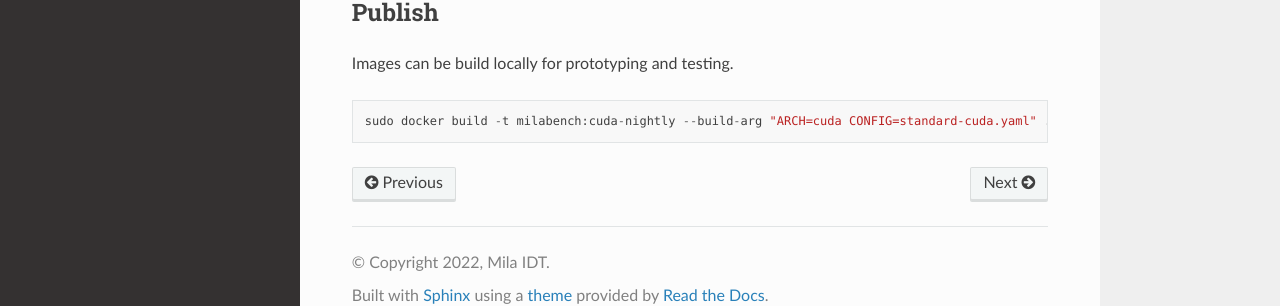
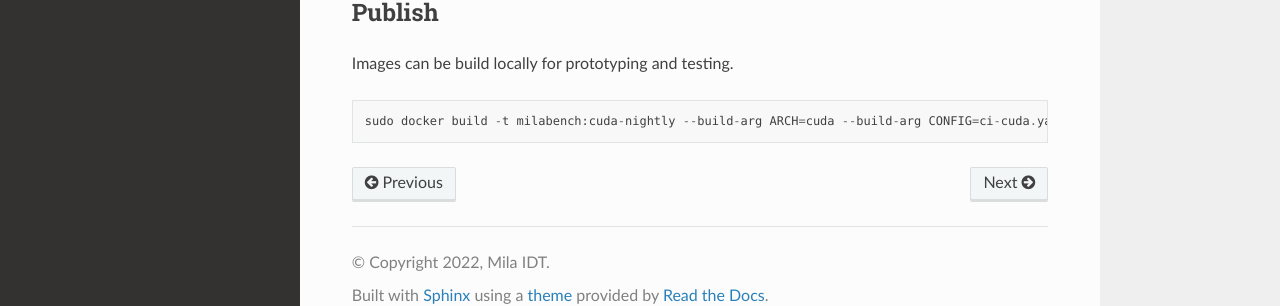
Before and after one commit to mila-iqia/milabench, a Sphinx documentation site: the page built from docs/docker.rst, in a window 1280 px wide and 936 px high. Shown: the part 604-910 px from the top of the window. Built offline with Sphinx 7.4.7 and the Read the Docs theme 2.0.0, drawn with Linux system fonts in a browser that asks for light colours.

Commit message:
Update docker.rst

```diff
--- a/docs/docker.rst
+++ b/docs/docker.rst
@@ -34,4 +34,4 @@ Images can be build locally for prototyping and testing.
 
 .. code-block::
 
-   sudo docker build -t milabench:cuda-nightly --build-arg "ARCH=cuda CONFIG=standard-cuda.yaml" .
+   sudo docker build -t milabench:cuda-nightly --build-arg ARCH=cuda --build-arg CONFIG=ci-cuda.yaml .
```
